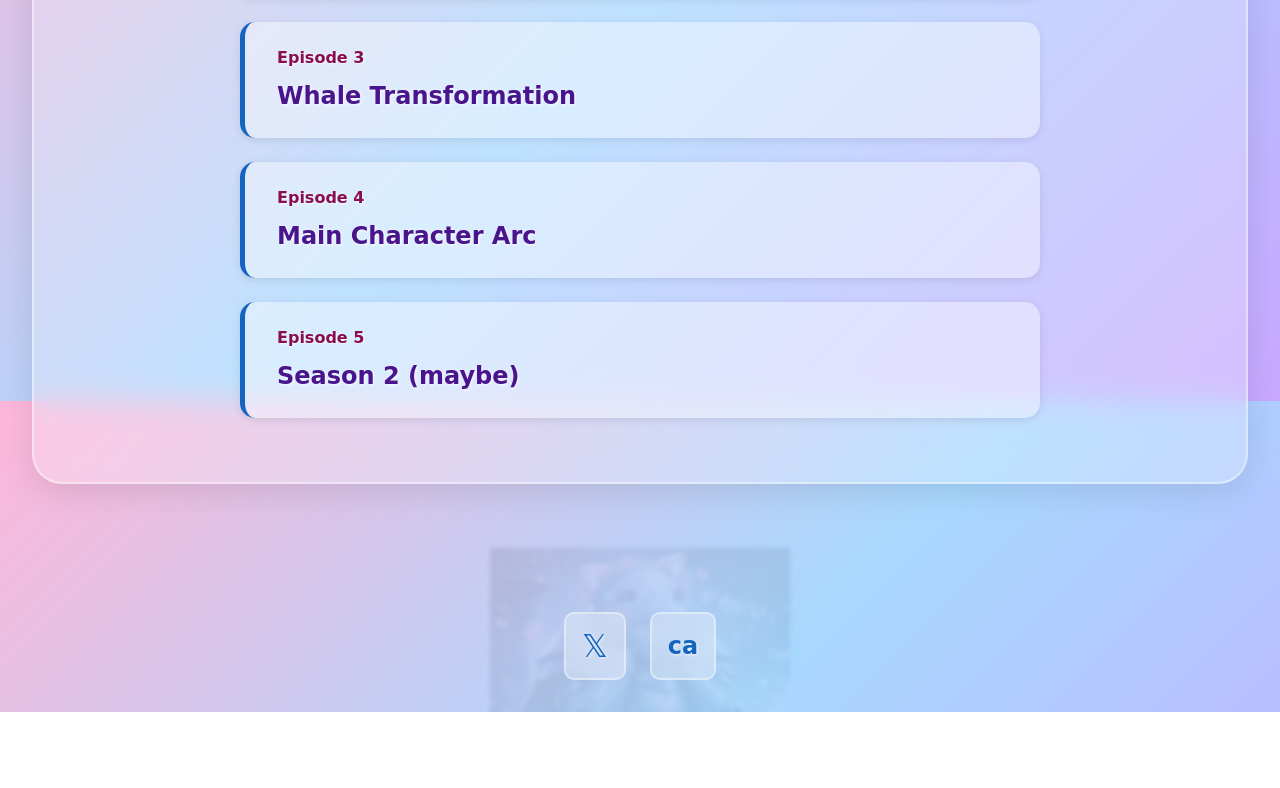
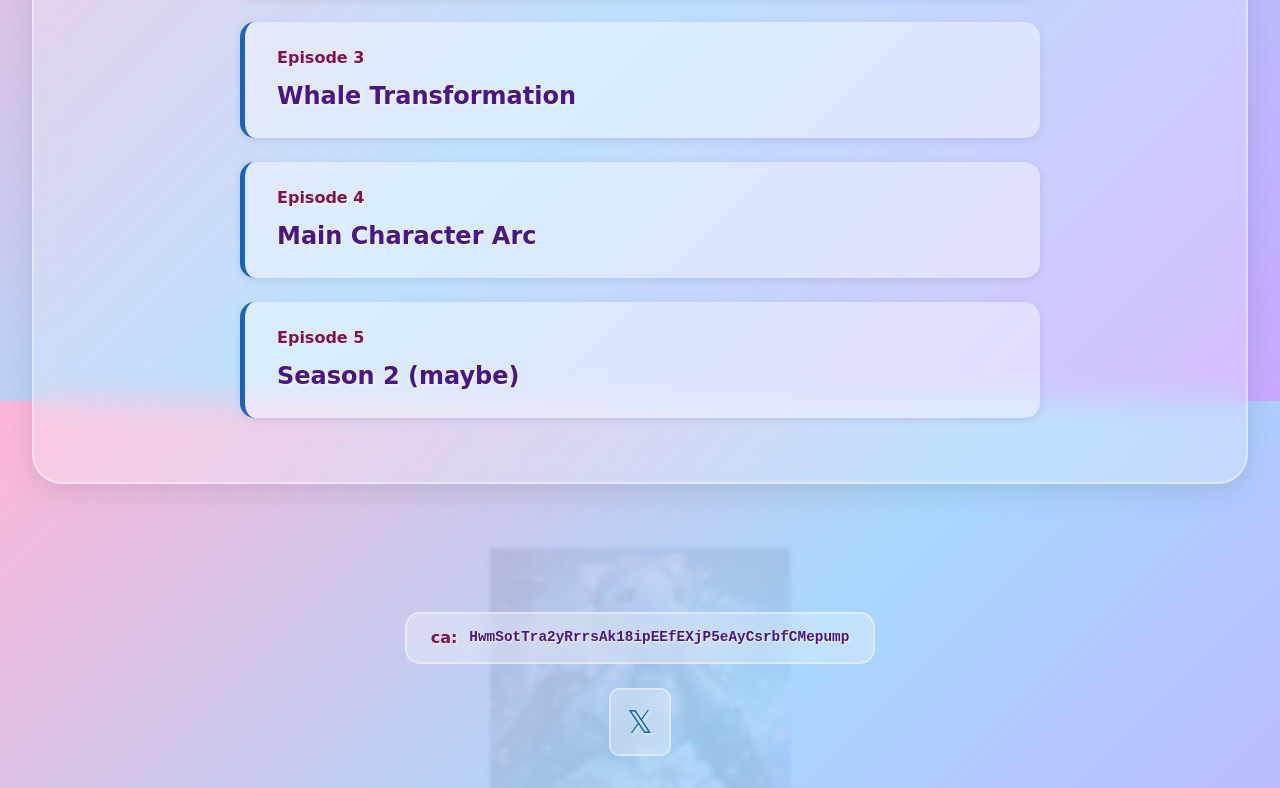
Before and after one commit to a05cramer-ctrl/anim, a React (Vite) app: page / in a window 1280 px wide. Shown: the part 2799-3587 px from the top of the page. Before the commit the page ends 3511 px from the top, so only its background shows below. Built offline with nearby package versions, Linux system fonts and the light colour scheme.

Commit message:
Add contract address display and copy functionality to footer

```diff
--- a/src/App.css
+++ b/src/App.css
@@ -469,6 +469,66 @@ section {
 .footer-content {
   position: relative;
   z-index: 10;
+  display: flex;
+  flex-direction: column;
+  gap: 1.5rem;
+  align-items: center;
+}
+
+.contract-address-container {
+  display: flex;
+  align-items: center;
+  gap: 0.75rem;
+  background: rgba(255, 255, 255, 0.3);
+  padding: 0.75rem 1.5rem;
+  border-radius: 15px;
+  backdrop-filter: blur(10px);
+  border: 2px solid rgba(255, 255, 255, 0.4);
+  flex-wrap: wrap;
+  justify-content: center;
+}
+
+.contract-label {
+  font-size: 1rem;
+  color: #880e4f;
+  font-weight: 700;
+  text-shadow: 1px 1px 2px rgba(255, 255, 255, 0.8);
+}
+
+.contract-address {
+  font-size: 0.9rem;
+  color: #4a148c;
+  font-weight: 600;
+  font-family: 'Courier New', monospace;
+  cursor: pointer;
+  text-shadow: 1px 1px 2px rgba(255, 255, 255, 0.8);
+  transition: all 0.3s ease;
+  word-break: break-all;
+  max-width: 100%;
+}
+
+.contract-address:hover {
+  color: #880e4f;
+  transform: scale(1.05);
+}
+
+.copy-indicator {
+  font-size: 0.9rem;
+  color: #1565c0;
+  font-weight: 700;
+  animation: fadeIn 0.3s ease;
+  text-shadow: 1px 1px 2px rgba(255, 255, 255, 0.8);
+}
+
+@keyframes fadeIn {
+  from {
+    opacity: 0;
+    transform: scale(0.8);
+  }
+  to {
+    opacity: 1;
+    transform: scale(1);
+  }
 }
 
 .footer-text {
--- a/src/App.tsx
+++ b/src/App.tsx
@@ -4,6 +4,8 @@ import './App.css'
 
 function App() {
   const [subheadlineIndex, setSubheadlineIndex] = useState(0)
+  const [copied, setCopied] = useState(false)
+  const contractAddress = "HwmSotTra2yRrrsAk18ipEEfEXjP5eAyCsrbfCMepump"
   const subheadlines = [
     "Too cute to dump.",
     "Kawaii liquidity.",
@@ -163,12 +165,27 @@ function App() {
           <img src={mascotImage} alt="AnimWhale" className="watermark-img" />
         </div>
         <div className="footer-content">
+          <div className="contract-address-container">
+            <span className="contract-label">ca:</span>
+            <span
+              className="contract-address"
+              onClick={async () => {
+                try {
+                  await navigator.clipboard.writeText(contractAddress)
+                  setCopied(true)
+                  setTimeout(() => setCopied(false), 2000)
+                } catch (err) {
+                  console.error('Failed to copy:', err)
+                }
+              }}
+              title={copied ? "Copied!" : "Click to copy"}
+            >
+              {contractAddress}
+            </span>
+            {copied && <span className="copy-indicator">✓ Copied!</span>}
+          </div>
           <div className="social-icons">
             <a href="https://x.com/AnimWhale" target="_blank" rel="noopener noreferrer" className="social-icon hover-bounce">𝕏</a>
-            <button className="social-icon hover-bounce" onClick={() => {
-              // Contract address will be added here
-              navigator.clipboard.writeText('0x...');
-            }}>ca</button>
           </div>
         </div>
       </footer>
```
